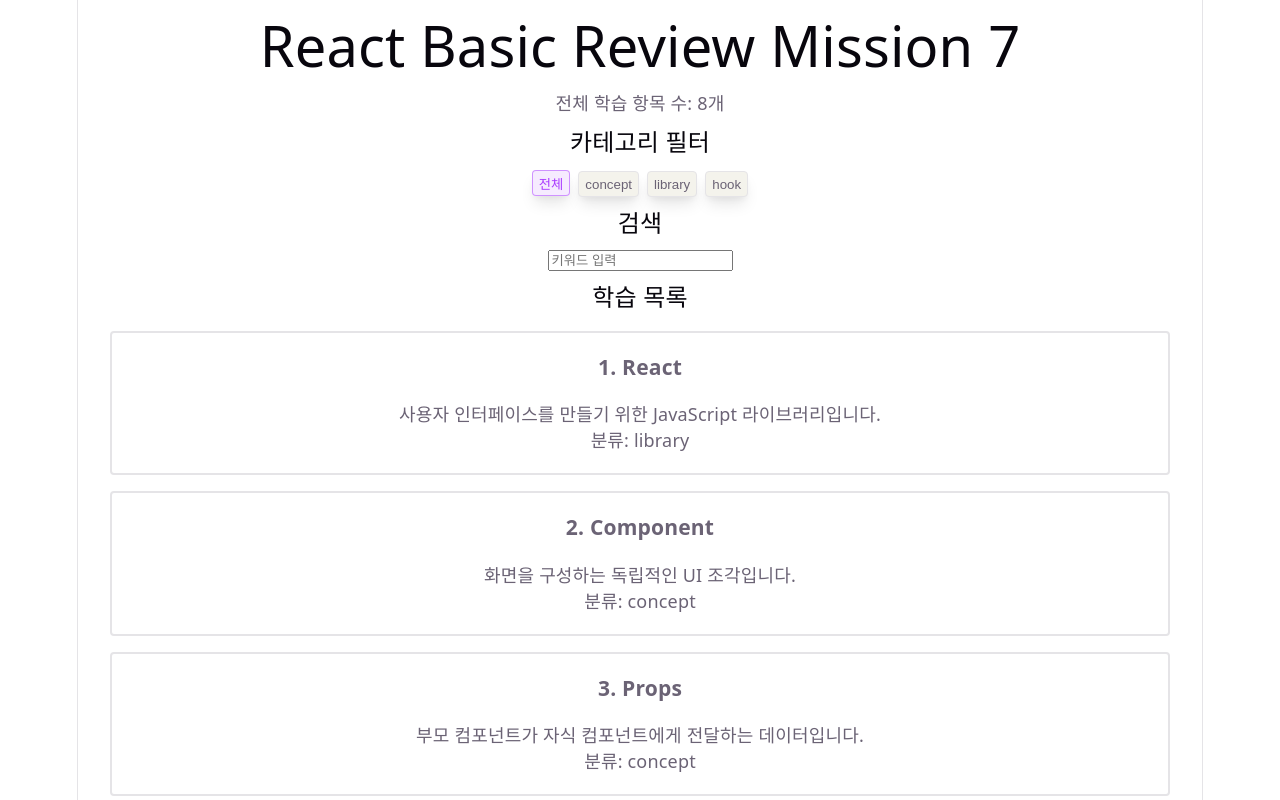
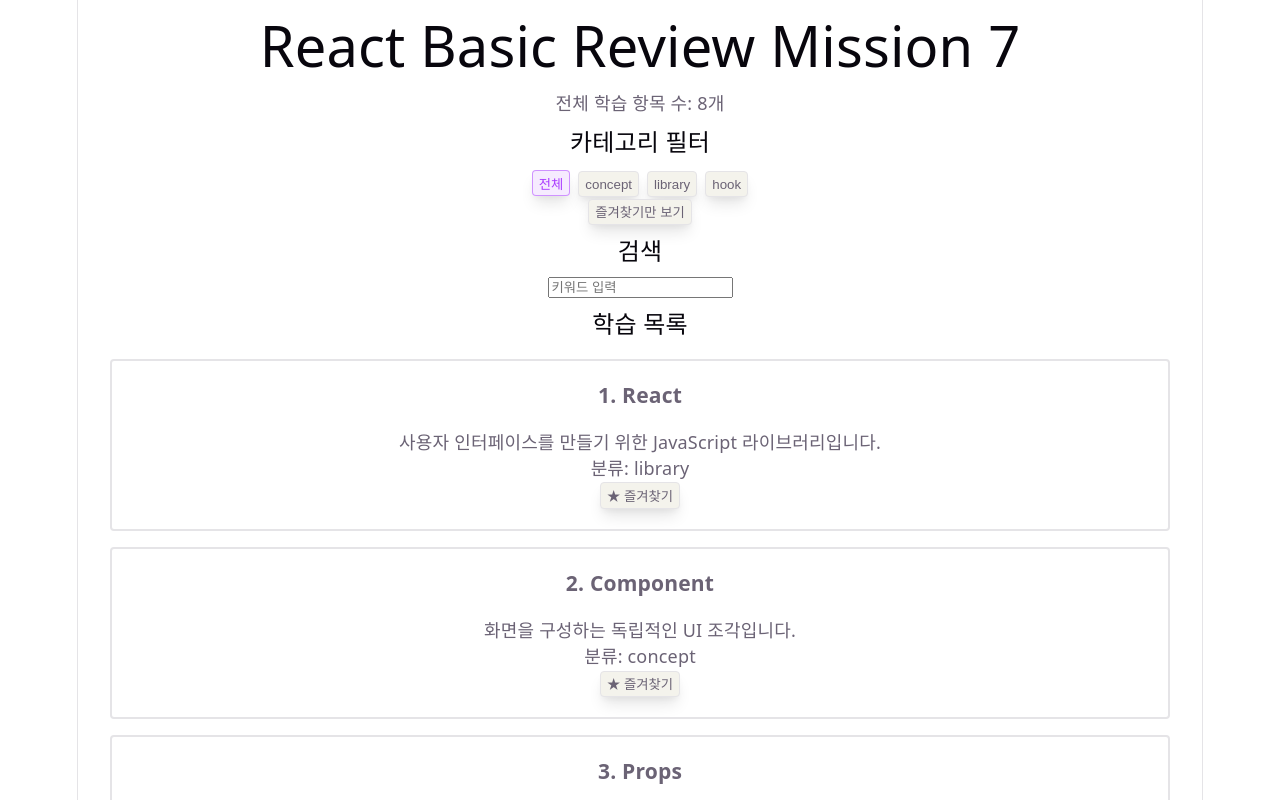
Before and after one commit to rozer4heros/react-basic-review-mission-7, a React (Vite) app: page / in a window 1280 px wide. Shown: the top 800 px of the page. Built offline with nearby package versions, Linux system fonts and the light colour scheme.

Commit message:
feat: implement favorite functionality with filtering in StudyList and StudyInfo components
미션 2. useState로 즐겨찾기 기능 만들기

버튼 문구 변경 일부러 미구현: className="active"로 처리

```diff
--- a/src/App.css
+++ b/src/App.css
@@ -22,6 +22,8 @@
 }
 
 article {
+  position: relative;
+
   padding-bottom: 20px;
   border-radius: 4px;
   margin: 8px 32px;
@@ -35,3 +37,11 @@
   background: var(--accent-bg);
   border: 2px solid var(--accent-border);
 }
+article button {
+  z-index: 1;
+}
+article b {
+  position: absolute;
+  top: 1em;
+  right: 2em;
+}
--- a/src/App.jsx
+++ b/src/App.jsx
@@ -11,6 +11,8 @@
   const [category, setCategory] = useState("all");
   const [keyword, setKeyword] = useState("");
   const [selectedId, setSelectedId] = useState(null);
+  const [favoriteIds, setFavoriteIds] = useState([]);
+  const [favoriteOnly, setFavoriteOnly] = useState(false);
 
   const filterCategory = (item) => {
     if (category === "all") return true;
@@ -23,6 +25,12 @@
 
     return false;
   };
+  const filterFavorite = (item) => {
+    if (!favoriteOnly) return true;
+    if (favoriteIds.includes(item.id)) return true;
+
+    return false;
+  };
 
   const onSelect = (id) => {
     if (id === selectedId) {
@@ -30,6 +38,10 @@
       return;
     }
     setSelectedId(id);
+  };
+
+  const handleFavorite = (id) => {
+    setFavoriteIds((prev) => (prev.includes(id) ? prev.filter((i) => i !== id) : [...prev, id]));
   };
 
   return (
@@ -51,12 +63,28 @@
           hook
         </FilterButton>
       </div>
+      <div>
+        <button type="button" className={favoriteOnly ? "active" : ""} onClick={() => setFavoriteOnly((prev) => !prev)}>
+          즐겨찾기만 보기
+        </button>
+      </div>
       <h2>검색</h2>
-      <input type="text" placeholder="키워드 입력" value={keyword} onChange={(e) => setKeyword(e.target.value)} />
+      <input
+        type="text"
+        name="search"
+        placeholder="키워드 입력"
+        value={keyword}
+        onChange={(e) => setKeyword(e.target.value)}
+      />
       <StudyList
-        items={reactData.filter((i) => filterCategory(i)).filter((i) => filterKeyword(i))}
+        items={reactData
+          .filter((i) => filterCategory(i))
+          .filter((i) => filterKeyword(i))
+          .filter((i) => filterFavorite(i))}
         onSelect={onSelect}
         selectedId={selectedId}
+        favoriteIds={favoriteIds}
+        handleFavorite={handleFavorite}
       />
     </>
   );
--- a/src/components/StudyInfo.jsx
+++ b/src/components/StudyInfo.jsx
@@ -1,8 +1,13 @@
-function StudyInfo({ data, onSelect, selectedId }) {
+function StudyInfo({ data, onSelect, selectedId, favoriteIds, handleFavorite }) {
   const isSelected = data.id === selectedId;
 
   return (
-    <article className={isSelected ? "active" : ""} onClick={() => onSelect(data.id)}>
+    <article
+      className={isSelected ? "active" : ""}
+      onClick={(e) => {
+        onSelect(data.id);
+      }}
+    >
       <h3>
         {data.id}. {data.title}
       </h3>
@@ -15,6 +20,16 @@
       ) : (
         <></>
       )}
+      <button
+        type="button"
+        onClick={(e) => {
+          e.stopPropagation();
+          handleFavorite(data.id);
+        }}
+      >
+        {favoriteIds.includes(data.id) ? "☆ 즐겨찾기 해제" : "★ 즐겨찾기"}
+      </button>
+      <b>{favoriteIds.includes(data.id) && "★"}</b>
     </article>
   );
 }
--- a/src/components/StudyList.jsx
+++ b/src/components/StudyList.jsx
@@ -2,10 +2,19 @@
 
 import StudyInfo from "./StudyInfo";
 
-function StudyList({ items, onSelect, selectedId }) {
+function StudyList({ items, onSelect, selectedId, favoriteIds, handleFavorite }) {
   // { id, title, desc, category, level }
 
-  const list = items.map((i) => <StudyInfo key={i.id} data={i} onSelect={onSelect} selectedId={selectedId} />);
+  const list = items.map((i) => (
+    <StudyInfo
+      key={i.id}
+      data={i}
+      onSelect={onSelect}
+      selectedId={selectedId}
+      favoriteIds={favoriteIds}
+      handleFavorite={handleFavorite}
+    />
+  ));
 
   return (
     <>
```
